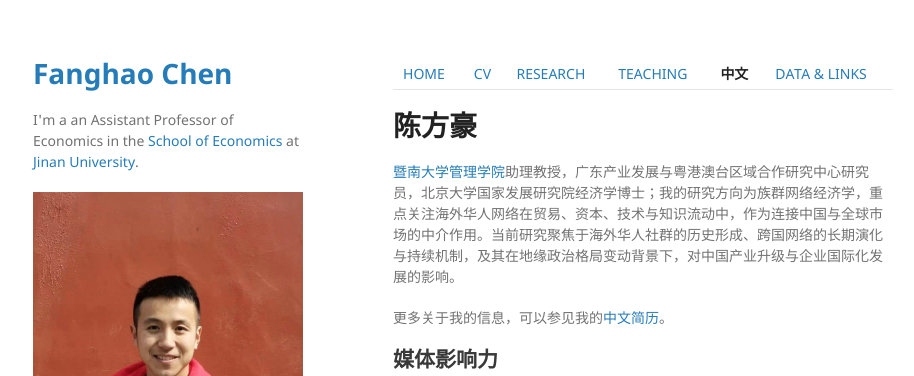
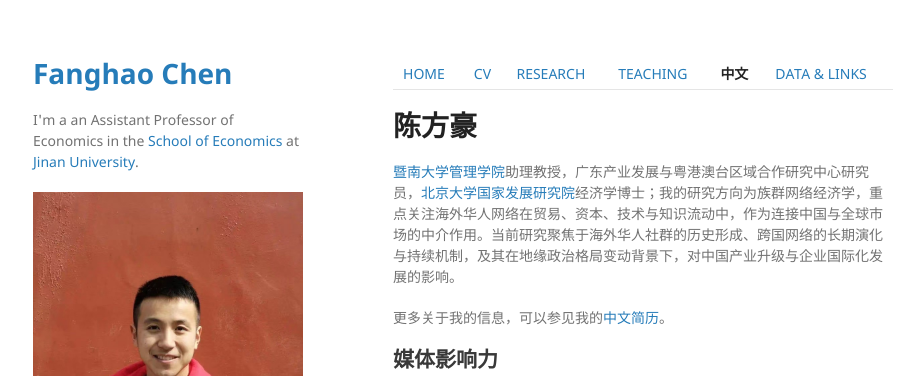
Before and after one commit to FanghaoChen/homepage, a Jekyll site: the page built from chinesepage.md, in a window 1280 px wide and 1008 px high. Shown: the top 376 px of the window, without its empty margins (177-1091 px from the left). Built offline with Jekyll 4.4.1, drawn with Linux system fonts in a browser that asks for light colours; our own code applies the rules of GitHub Pages for plain Markdown files; part of the change alters nothing that is shown.

```diff
--- a/chinesepage.md
+++ b/chinesepage.md
@@ -2,7 +2,7 @@
 
 # 陈方豪
 
-[暨南大学管理学院](https://ms.jnu.edu.cn/)助理教授，广东产业发展与粤港澳台区域合作研究中心研究员，北京大学国家发展研究院经济学博士；我的研究方向为族群网络经济学，重点关注海外华人网络在贸易、资本、技术与知识流动中，作为连接中国与全球市场的中介作用。当前研究聚焦于海外华人社群的历史形成、跨国网络的长期演化与持续机制，及其在地缘政治格局变动背景下，对中国产业升级与企业国际化发展的影响。
+[暨南大学管理学院](https://ms.jnu.edu.cn/)助理教授，广东产业发展与粤港澳台区域合作研究中心研究员，[北京大学国家发展研究院](https://nsd.pku.edu.cn/)经济学博士；我的研究方向为族群网络经济学，重点关注海外华人网络在贸易、资本、技术与知识流动中，作为连接中国与全球市场的中介作用。当前研究聚焦于海外华人社群的历史形成、跨国网络的长期演化与持续机制，及其在地缘政治格局变动背景下，对中国产业升级与企业国际化发展的影响。
 
 更多关于我的信息，可以参见我的[中文简历](./assets/陈方豪_暨大经院_250520.pdf)。
 
```
